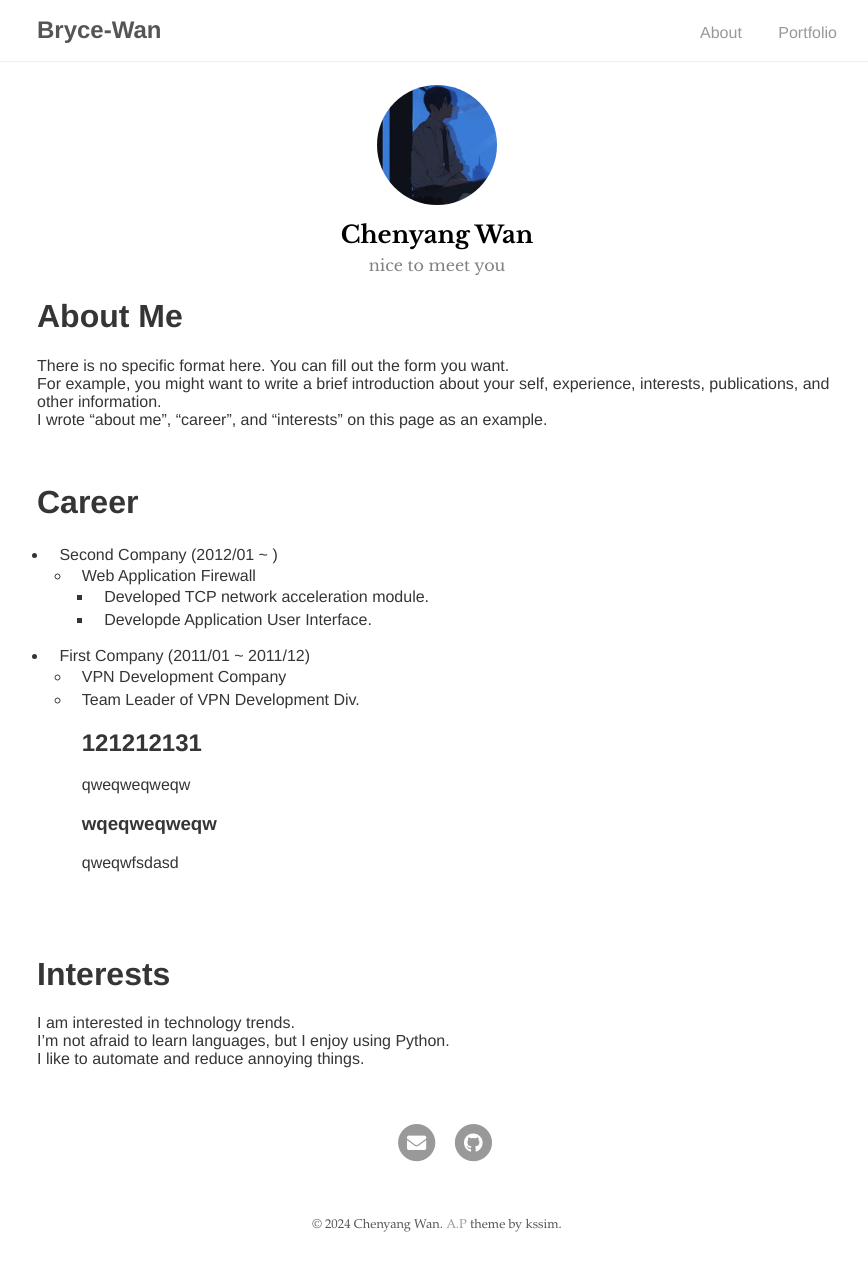
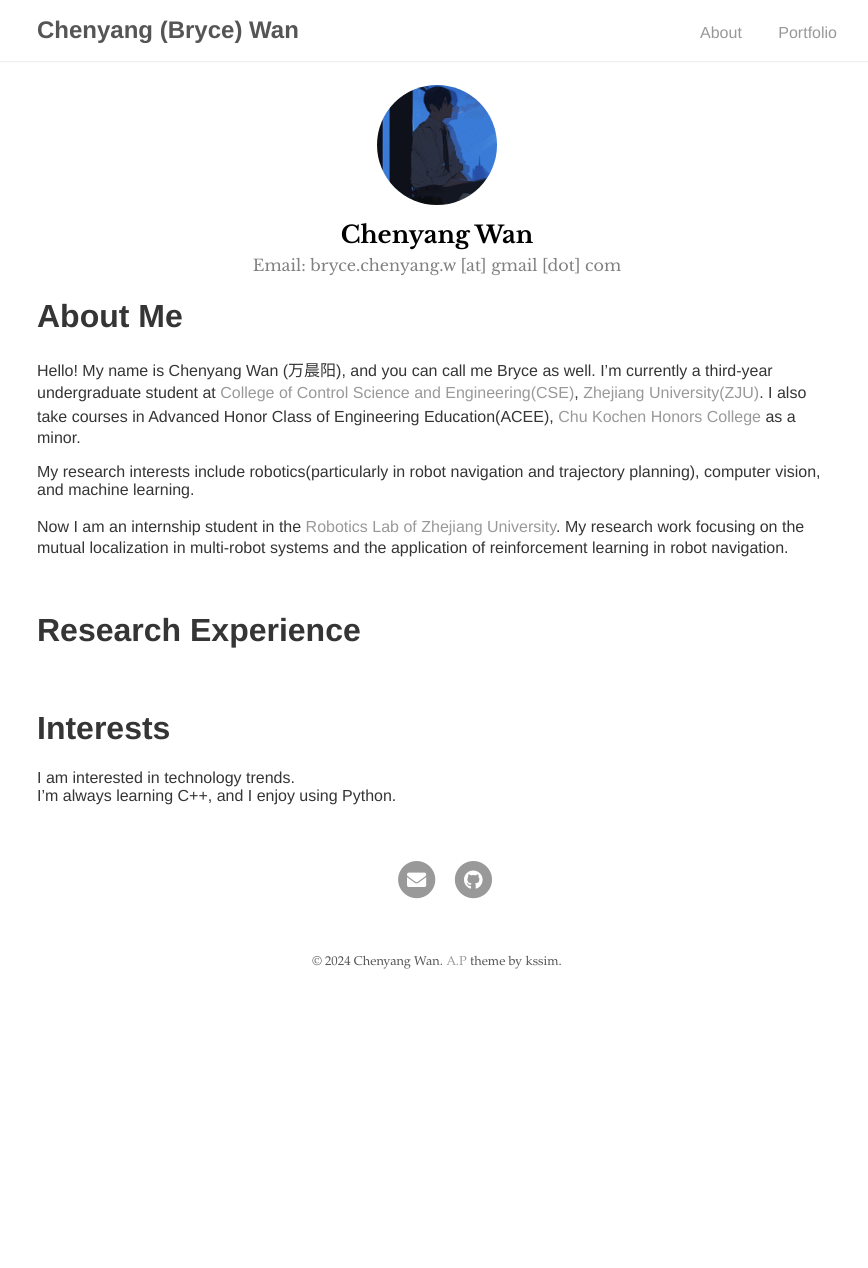
Before and after one commit to bryce-wan/bryce-wan.github.io, a Jekyll site: the page built from index.md, in a window 1280 px wide. Shown: the whole page, without its empty margins (203-1071 px from the left). Built offline with Jekyll 4.4.1, drawn with Linux system fonts in a browser that asks for light colours; our own code applies the rules of GitHub Pages for plain Markdown files; after the commit the page ends 1005 px from its top, so only the background shows below that.

```diff
--- a/_config.yml
+++ b/_config.yml
@@ -1,5 +1,5 @@
 # Site settings
-title: Bryce-Wan
+title: Chenyang (Bryce) Wan
 baseurl: ""
 url: "https://bryce-wan.github.io"
 google_analytics: # Tracking ID, e.g. "UA-000000-01"
@@ -7,7 +7,7 @@
 # Author
 author:
   name: Chenyang Wan
-  desc: nice to meet you
+  desc: "Email: bryce.chenyang.w [at] gmail [dot] com"
   email: bryce.chenyang.w@gmail.com
   selfie: assets/img/profile.jpg
 
@@ -59,4 +59,3 @@
   - "*.gem"
   - "LICENSE"
   - "READE.md"
-  - "screenshot.png"
--- a/index.md
+++ b/index.md
@@ -3,28 +3,20 @@
 ---
 
 # About Me
-There is no specific format here. You can fill out the form you want.
-For example, you might want to write a brief introduction about your self, experience, interests, publications, and other information.
-I wrote "about me", "career", and "interests" on this page as an example.
+Hello! My name is Chenyang Wan (万晨阳), and you can call me Bryce as well. I'm currently a third-year undergraduate student at [College of Control Science and Engineering(CSE)](http://www.cse.zju.edu.cn/cseenglish/main.htm), [Zhejiang University(ZJU)](https://www.zju.edu.cn/english/). I also take courses in Advanced Honor Class of Engineering Education(ACEE), [Chu Kochen Honors College](http://ckc.zju.edu.cn/ckcen/_t1906/main.psp) as a minor.
+
+My research interests include robotics(particularly in robot navigation and trajectory planning), computer vision, and machine learning.
+
+Now I am an internship student in the [Robotics Lab of Zhejiang University](https://github.com/ZJU-Robotics-Lab). My research work focusing on the mutual localization in multi-robot systems and the application of reinforcement learning in robot navigation.
 
 <br/>
 
-# Career
-* Second Company (2012/01 ~ )
-  * Web Application Firewall
-    * Developed TCP network acceleration module.
-    * Developde Application User Interface.
-* First Company (2011/01 ~ 2011/12)
-  * VPN Development Company
-  * Team Leader of VPN Development Div.
-## 121212131
-qweqweqweqw
-### wqeqweqweqw
-qweqwfsdasd
+# Research Experience
+
+
 
 <br/>
 
 # Interests
 I am interested in technology trends.
-I'm not afraid to learn languages, but I enjoy using Python.
-I like to automate and reduce annoying things.
+I'm always learning C++, and I enjoy using Python.
```
Also changed, not shown: assets/favicon.ico, 5 other files.
